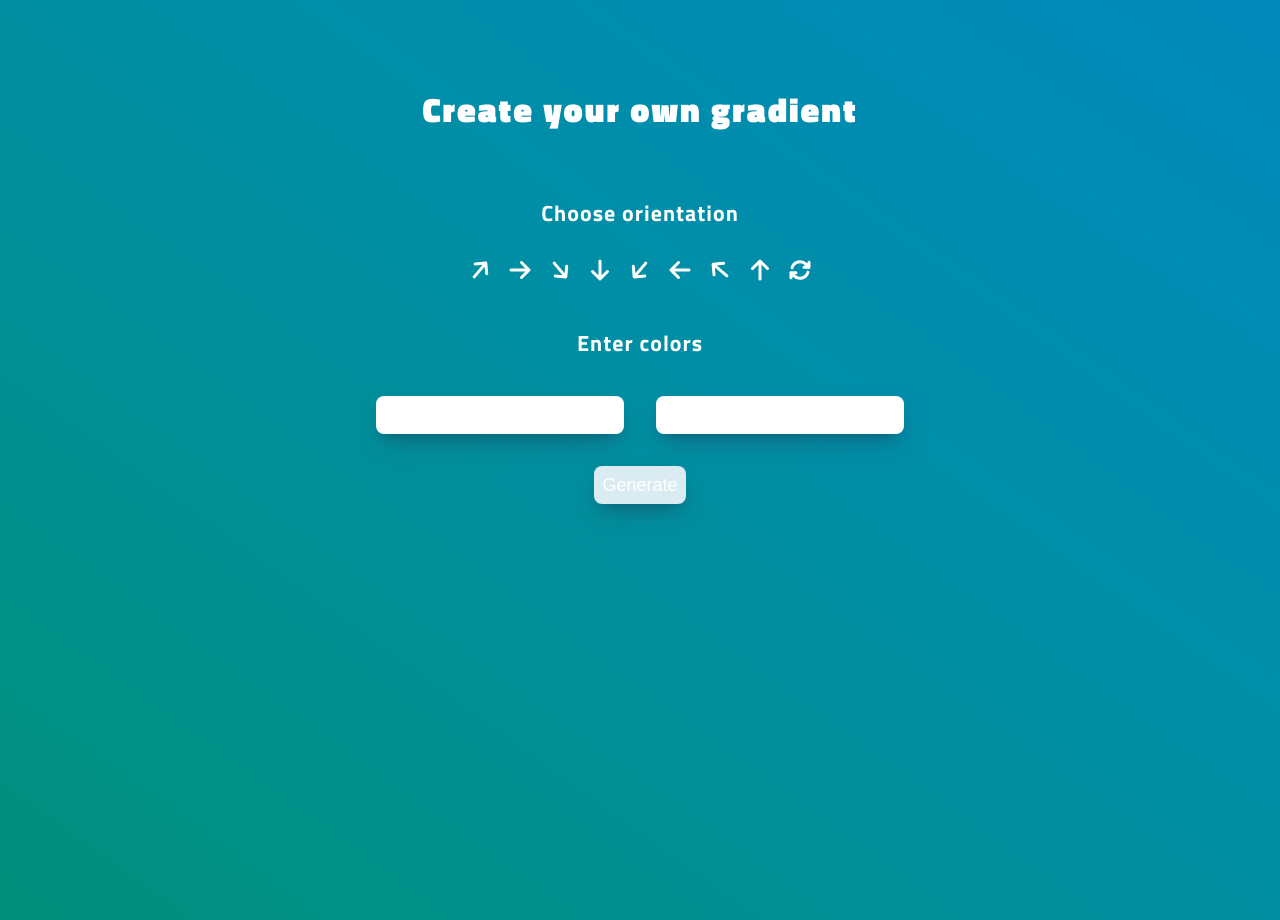
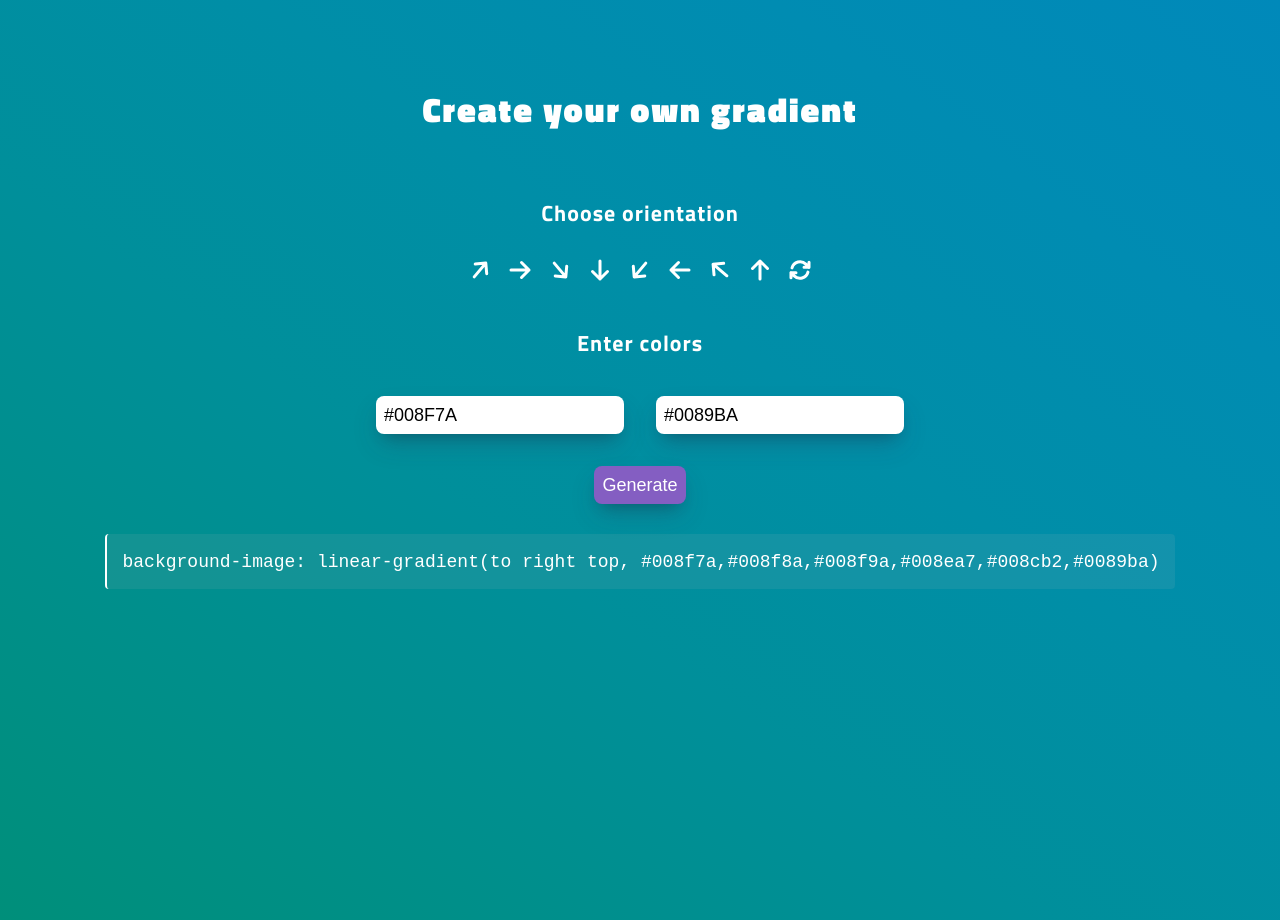
Before and after one commit to webchillgames/gradient-maker, a Vue app: page / in a window 1280 px wide. Built offline with nearby package versions, Linux system fonts and the light colour scheme.

Commit message:
add init state

```diff
--- a/src/App.vue
+++ b/src/App.vue
@@ -38,8 +38,8 @@ export default {
   setup() {
     const orientation = ref('to right top')
 
-    const first = ref(null)
-    const second = ref(null)
+    const first = ref('#008F7A')
+    const second = ref('#0089BA')
     const result = ref()
     const pageRef = ref()
 
--- a/src/components/GColors.vue
+++ b/src/components/GColors.vue
@@ -10,8 +10,8 @@ import { ref } from 'vue'
 export default {
   emits: ['change-colors'],
   setup() {
-    const first = ref(null)
-    const second = ref(null)
+    const first = ref('#008F7A')
+    const second = ref('#0089BA')
 
     return {
       first,
```
